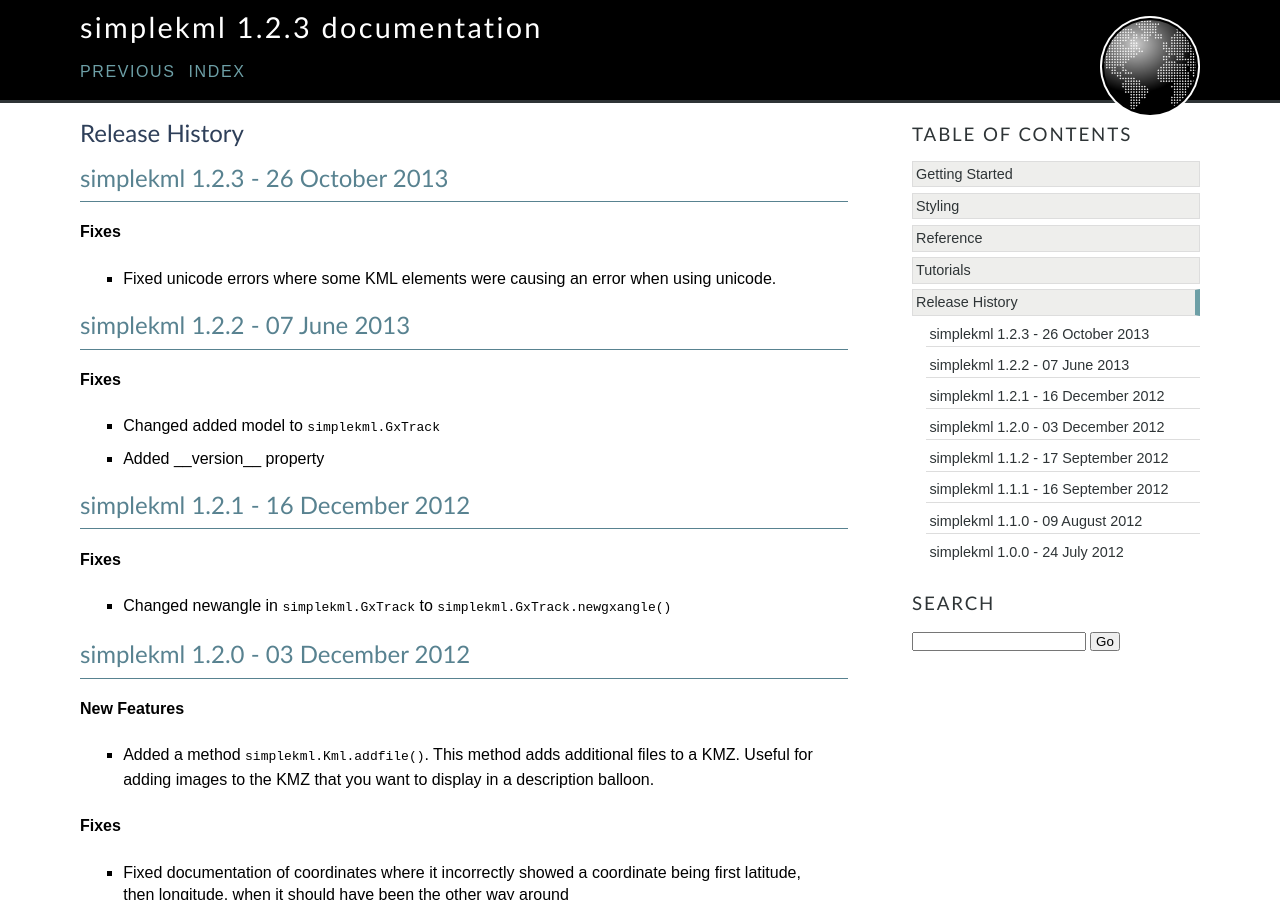
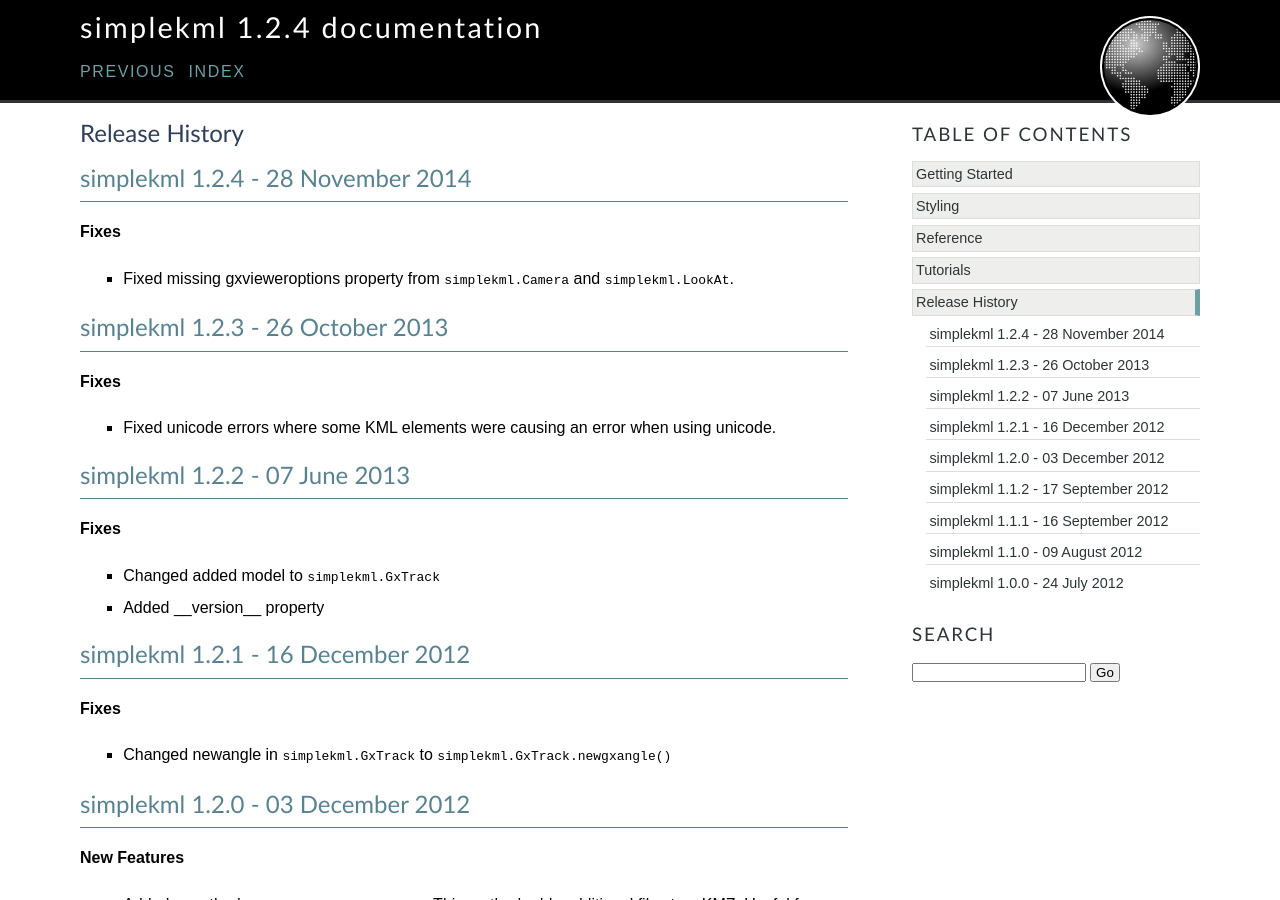
Before and after one commit to tjlang/simplekml, a Sphinx documentation site: the page built from docs/releasehistory.rst, in a window 1280 px wide and 900 px high. Built offline with Sphinx 7.4.7, drawn with Linux system fonts in a browser that asks for light colours; some of the changed text lies outside the part shown.

Commit message:
Updated release history.

```diff
--- a/docs/conf.py
+++ b/docs/conf.py
@@ -42,7 +42,7 @@ master_doc = 'index'
 
 # General information about the project.
 project = 'simplekml'
-copyright = '2012-2013, Kyle Lancaster'
+copyright = '2012-2014, Kyle Lancaster'
 
 
 # The version info for the project you're documenting, acts as replacement for
@@ -52,7 +52,7 @@ copyright = '2012-2013, Kyle Lancaster'
 # The short X.Y version.
 version = '1.2'
 # The full version, including alpha/beta/rc tags.
-release = '1.2.3'
+release = '1.2.4'
 
 
 # The language for content autogenerated by Sphinx. Refer to documentation
--- a/docs/releasehistory.rst
+++ b/docs/releasehistory.rst
@@ -1,5 +1,10 @@
 Release History
 ===============
+
+simplekml 1.2.4 - 28 November 2014
+------------------------------
+**Fixes**
+  * Fixed missing gxvieweroptions property from :class:`simplekml.Camera` and :class:`simplekml.LookAt`.
 
 simplekml 1.2.3 - 26 October 2013
 ------------------------------
```
